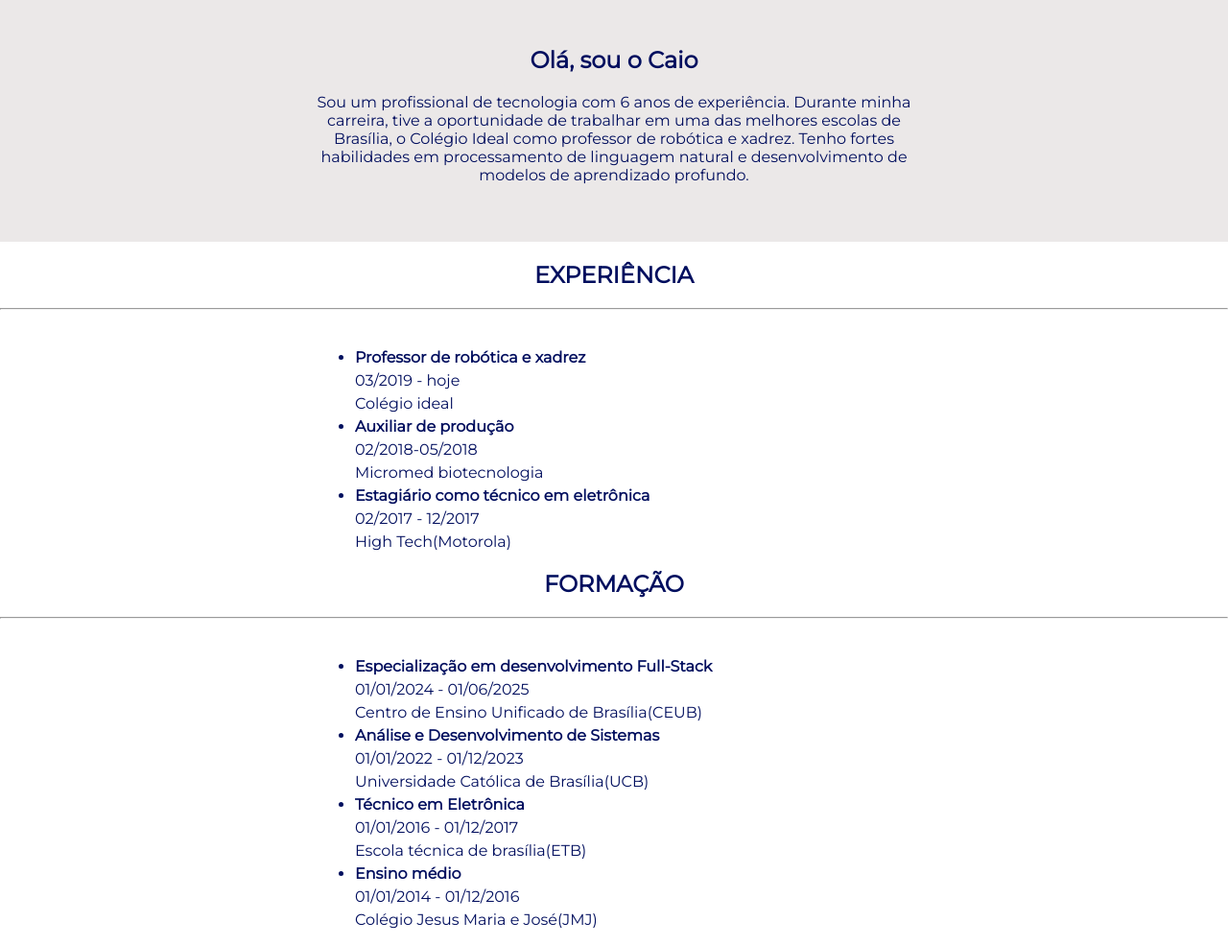
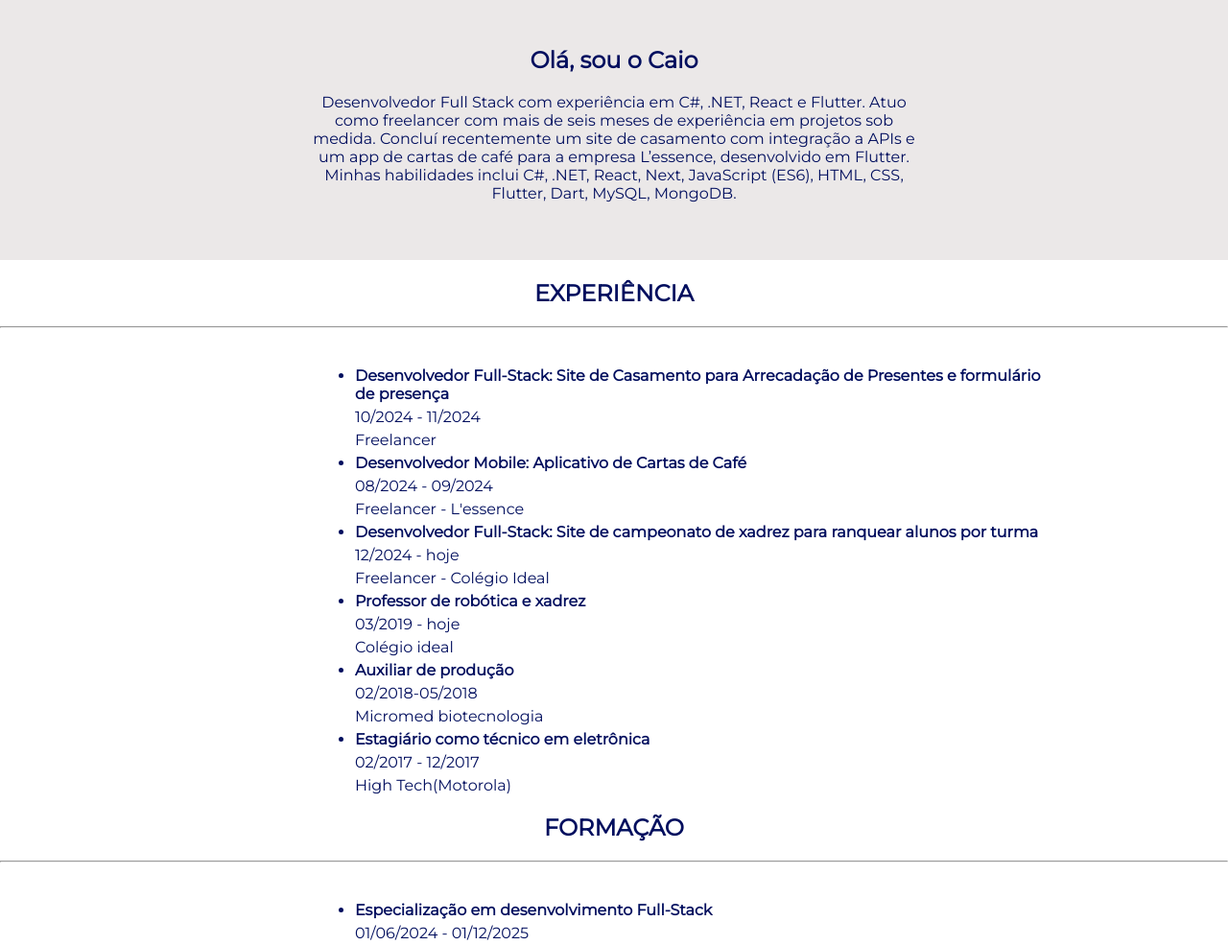
Before and after one commit to CaioVAzeredo/projeto-portifolio, a website: page index.html in a window 1280 px wide. Shown: the part 546-1531 px from the top of the page at 96% size. Drawn offline with Linux system fonts and the light colour scheme.

Commit message:
Adição de experiencias

```diff
--- a/index.html
+++ b/index.html
@@ -1,5 +1,5 @@
 <!DOCTYPE html>
-<html lang="en">
+<html lang="pt-br">
 
 <head>
     <meta charset="UTF-8">
@@ -18,7 +18,6 @@
             <span id="burguer" class="material-icons">menu</span>
         </div>
         <menu id="itens">
-            <!-- https://www.youtube.com/watch?v=2GO_E3KMRVg -->
             <ul>
                 <li><a href="#experiencia">EXPERIÊNCIA</a></li>
                 <li><a href="#formacao">FORMAÇÃO</a></li>
@@ -59,15 +58,30 @@
         </section>
         <section id="apresentacao">
             <h1>Olá, sou o Caio</h1>
-            <p>Sou um profissional de tecnologia com 6 anos de experiência. Durante minha carreira, tive a oportunidade
-                de trabalhar em uma das melhores escolas de Brasília, o Colégio Ideal como professor de robótica e
-                xadrez. Tenho fortes habilidades em processamento de linguagem natural e desenvolvimento de modelos de
-                aprendizado profundo.</p>
+            <p>Desenvolvedor Full Stack com experiência em C#, .NET, React e Flutter.
+                Atuo como freelancer com mais de seis meses de experiência em projetos sob medida.
+                 Concluí recentemente um site de casamento com integração a APIs e um app de cartas de café para a empresa L’essence, desenvolvido em Flutter.
+                  Minhas habilidades inclui C#, .NET, React, Next, JavaScript (ES6), HTML, CSS, Flutter, Dart, MySQL, MongoDB.</p>
         </section>
         <section id="curriculo">
             <h1><strong id="experiencia">EXPERIÊNCIA</strong></h1>
             <hr>
             <ul id="ulexperiencia">
+                <strong>
+                    <li>Desenvolvedor Full-Stack: Site de Casamento para Arrecadação de Presentes e formulário de presença</li>
+                </strong>
+                <p>10/2024 - 11/2024</p>
+                <p>Freelancer</p>
+                <strong>
+                    <li>Desenvolvedor Mobile: Aplicativo de Cartas de Café</li>
+                </strong>
+                <p>08/2024 - 09/2024</p>
+                <p>Freelancer - L'essence</p>
+                <strong>
+                    <li>Desenvolvedor Full-Stack: Site de campeonato de xadrez para ranquear alunos por turma</li>
+                </strong>
+                <p>12/2024 - hoje</p>
+                <p>Freelancer - Colégio Ideal</p>
                 <strong>
                     <li>Professor de robótica e xadrez</li>
                 </strong>
@@ -91,7 +105,7 @@
                 <strong>
                     <li>Especialização em desenvolvimento Full-Stack</li>
                 </strong>
-                <p>01/01/2024 - 01/06/2025</p>
+                <p>01/06/2024 - 01/12/2025</p>
                 <p>Centro de Ensino Unificado de Brasília(CEUB)</p>
                 <strong>
                     <li>Análise e Desenvolvimento de Sistemas</li>
```
